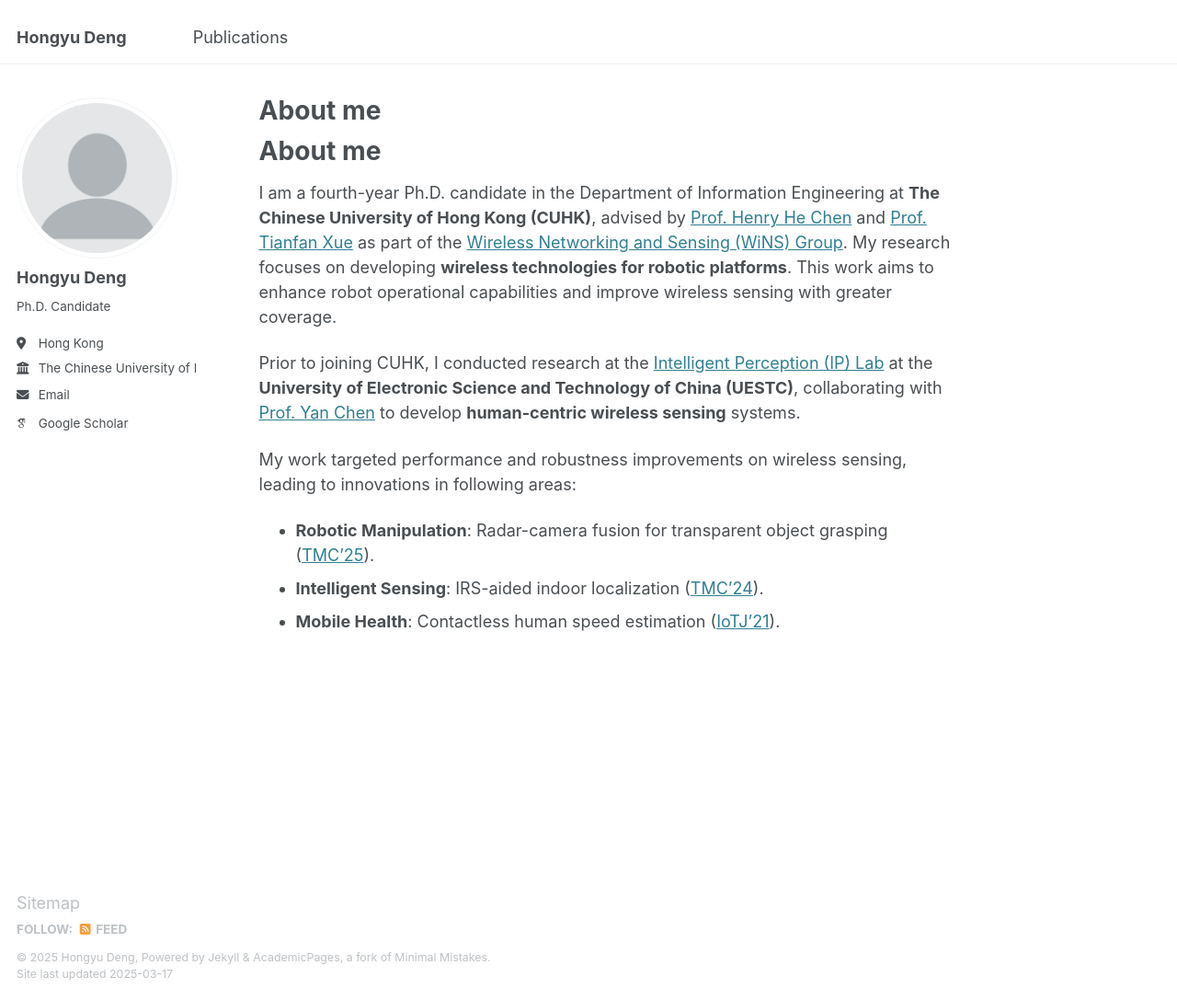
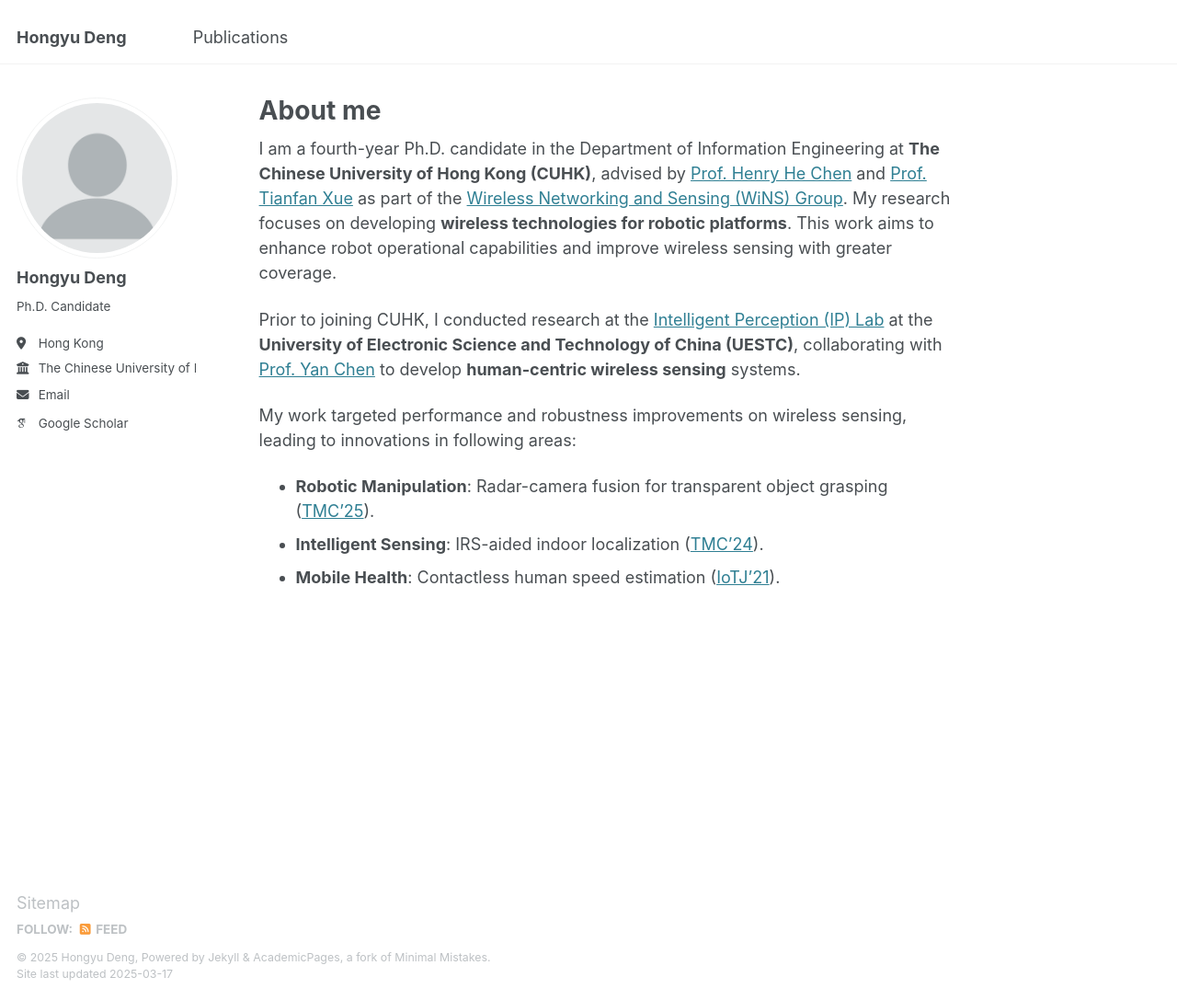
Before and after one commit to eehydeng/eehydeng.github.io, a Jekyll site: the page built from _pages/about.md, in a window 1280 px wide and 1087 px high. Shown: the whole window at 92% size. Built offline with Jekyll 4.4.1, drawn with Linux system fonts in a browser that asks for light colours; some web fonts are replaced; our own code applies the rules of GitHub Pages for plain Markdown files.

Commit message:
about.md

```diff
--- a/_pages/about.md
+++ b/_pages/about.md
@@ -1,14 +1,12 @@
 ---
 permalink: /
-title:
+title: About me
 author_profile: true
 redirect_from:
   - /about/
   - /about.html
 ---
 
-About me
-======
 I am a fourth-year Ph.D. candidate in the Department of Information Engineering at **The Chinese University of Hong Kong (CUHK)**, advised by  [Prof. Henry He Chen](https://www.ie.cuhk.edu.hk/faculty/Chen-He-Henry/) and [Prof. Tianfan Xue](https://tianfan.info/) as part of the [Wireless Networking and Sensing (WiNS) Group](http://iiotc.ie.cuhk.edu.hk/). My research focuses on developing **wireless technologies for robotic platforms**. This work aims to enhance robot operational capabilities and improve wireless sensing with greater coverage.
 
 Prior to joining CUHK, I conducted research at the [Intelligent Perception (IP) Lab](https://ustc-ip-lab.github.io/) at the **University of Electronic Science and Technology of China (UESTC)**, collaborating with [Prof. Yan Chen](https://scholar.google.com/citations?hl=en-EN&user=MVOCn1AAAAAJ) to develop **human-centric wireless sensing** systems.
```
